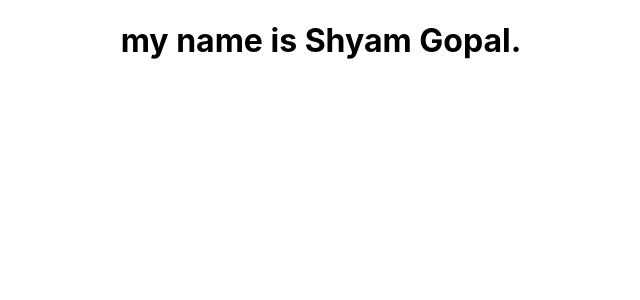
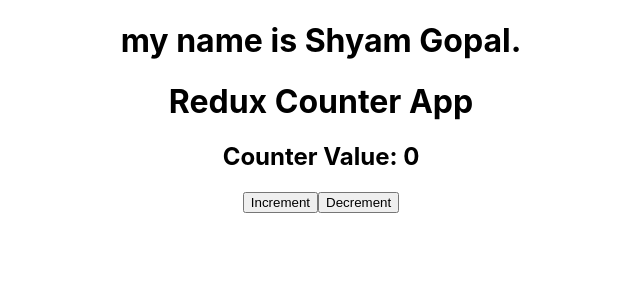
Before and after one commit to S-G-Biswas/React-Practice, a React (Create React App) app in the folder master/: page / in a window 1280 px wide. Shown: the top 300 px of the page, without its empty margins (319-959 px from the left). Built offline with nearby package versions, Linux system fonts and the light colour scheme.

Commit message:
added redux

```diff
--- a/master/src/App.js
+++ b/master/src/App.js
@@ -2,13 +2,20 @@ import './App.css';
 import Table from './components/DataTable';
 import FormData from './components/FormData';
 import Navbar from './components/Navbar';
-import Counter from './components/counter';
+// import Counter from './components/counter';
 import Todo from './components/todo';
 import FocusInput from './components/useRefInputFocus';
 import CompA from './contextAPI/CompA';
 
+//Redux
+import { Provider } from "react-redux";
+import ReduxCounter from './Redux/Counter';
+import store from './Redux/store';
+
 //ContextAPI
 import { createContext } from 'react';
+
+
 
 const Firstname = createContext();
 const Lastname = createContext();
@@ -24,11 +31,21 @@ function App() {
       {/* <Navbar /> */}
      {/* <FormData /> */}
 
+      {/* Context API */}
+
      <Firstname.Provider value={"Shyam"}>
        <Lastname.Provider value={"Gopal"}>
           <CompA />
        </Lastname.Provider>
      </Firstname.Provider>
+
+     {/* Redux Counter */}
+     <Provider store={store}>
+      <div>
+        <h1>Redux Counter App</h1>
+        <ReduxCounter />
+      </div>
+    </Provider>
 
     </div>
   );
--- /dev/null
+++ b/master/src/Redux/Counter.jsx
@@ -0,0 +1,14 @@
+import React from "react";
+import CounterButtons from "./CounterButton";
+import CounterValue from "./CounterValue";
+
+const ReduxCounter = () => {
+  return (
+    <div>
+      <CounterValue />
+      <CounterButtons />
+    </div>
+  );
+};
+
+export default ReduxCounter;
--- /dev/null
+++ b/master/src/Redux/CounterButton.jsx
@@ -0,0 +1,17 @@
+
+import React from "react";
+import { useDispatch } from "react-redux";
+import { decrement, increment } from "./actions/ActionType";
+
+const CounterButtons = () => {
+  const dispatch = useDispatch();
+
+  return (
+    <div>
+      <button onClick={() => dispatch(increment())}>Increment</button>
+      <button onClick={() => dispatch(decrement())}>Decrement</button>
+    </div>
+  );
+};
+
+export default CounterButtons;
--- /dev/null
+++ b/master/src/Redux/CounterValue.jsx
@@ -0,0 +1,14 @@
+import React from "react";
+import { useSelector } from "react-redux";
+
+const CounterValue = () => {
+  const counter = useSelector((state) => state.counter);
+
+  return (
+    <div>
+      <h2>Counter Value: {counter}</h2>
+    </div>
+  );
+};
+
+export default CounterValue;
--- /dev/null
+++ b/master/src/Redux/actions/ActionType.js
@@ -0,0 +1,10 @@
+import React from "react";
+
+
+export const increment = () => ({
+    type: "INCREMENT",
+  });
+
+  export const decrement = () => ({
+    type: "DECREMENT",
+  });
--- /dev/null
+++ b/master/src/Redux/reducers/Reducers.js
@@ -0,0 +1,18 @@
+import React from "react";
+
+const initialState = {
+    counter: 0,
+  };
+
+  const counterReducer = (state = initialState, action) => {
+    switch (action.type) {
+      case "INCREMENT":
+        return { ...state, counter: state.counter + 1 };
+      case "DECREMENT":
+        return { ...state, counter: state.counter - 1 };
+      default:
+        return state;
+    }
+  };
+
+  export default counterReducer;
--- a/master/src/Redux/store.js
+++ b/master/src/Redux/store.js
@@ -1 +1,8 @@
 //npm i redux react-redux
+
+import { createStore } from "redux";
+import counterReducer from "./reducers/Reducers";
+
+const store = createStore(counterReducer);
+
+export default store;
```
